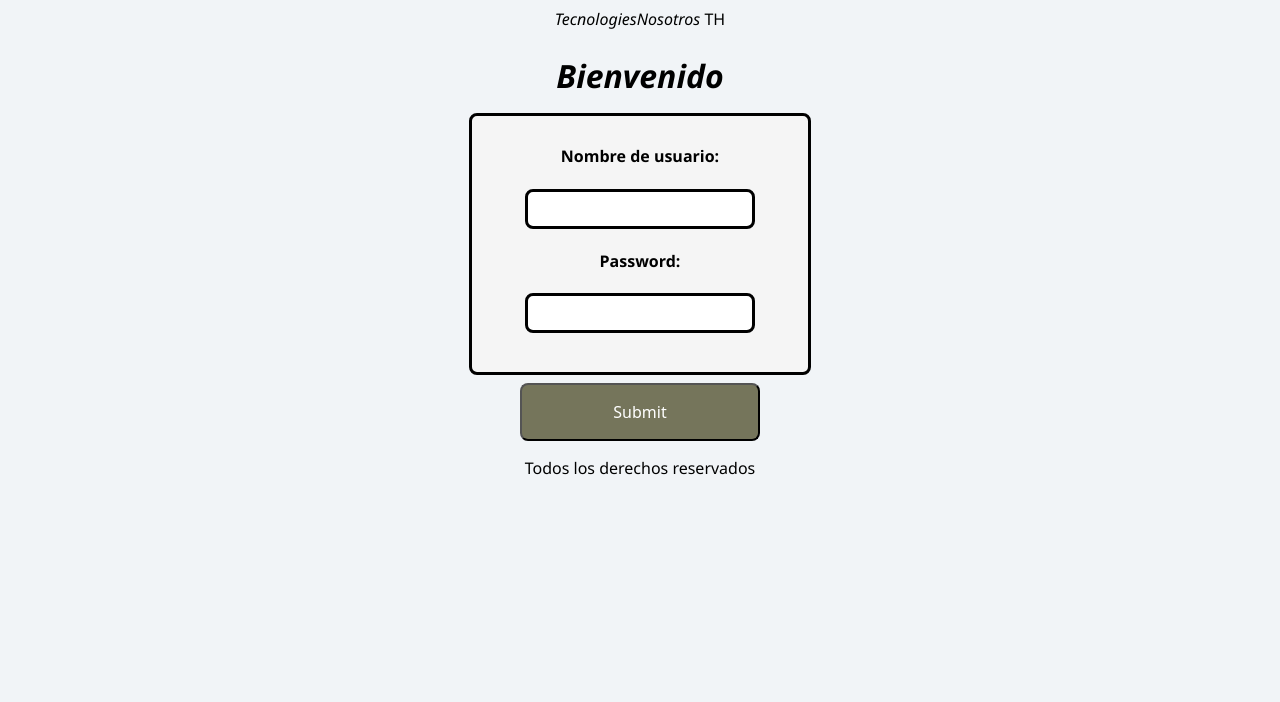
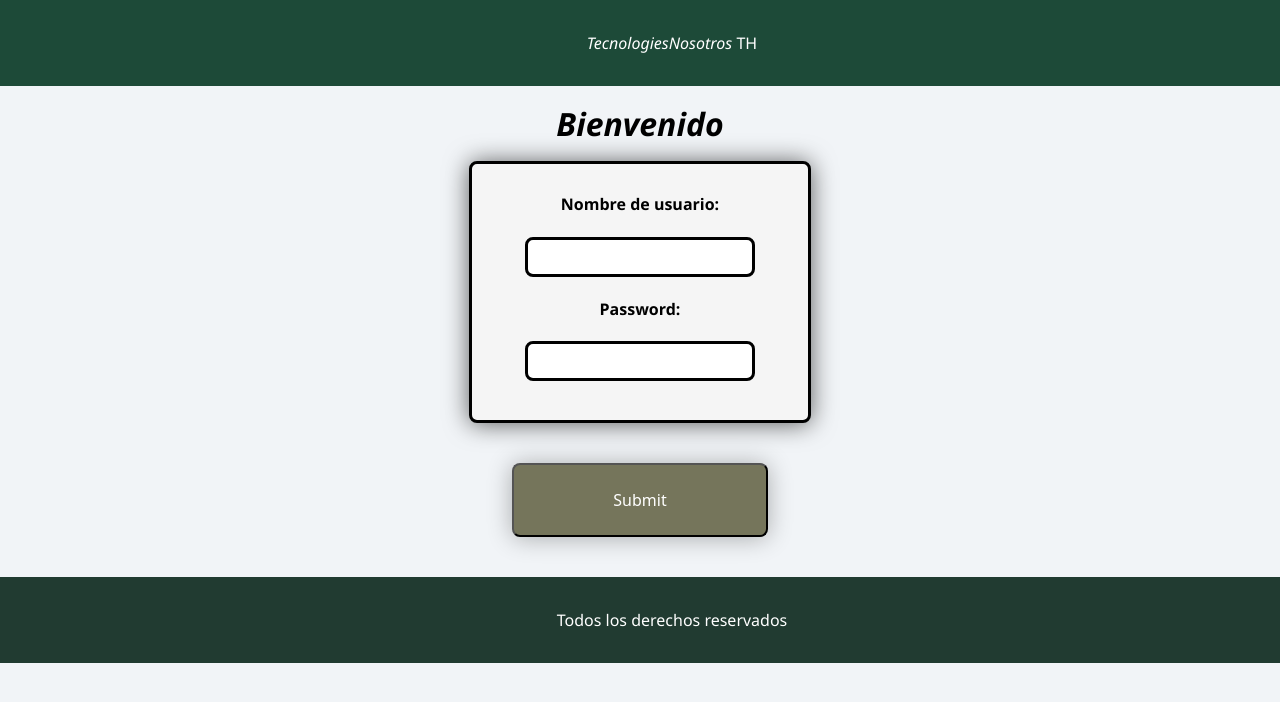
Before and after one commit to Xiuh185/Dspiproyecto, a PHP site: page / in a window 1280 px wide; the page is wider, and only the part inside the window is pictured. Shown: the top 702 px of that part. Run offline with PHP 8.4, Linux system fonts and the light colour scheme.

Commit message:
Update index.css

```diff
--- a/index.css
+++ b/index.css
@@ -31,7 +31,6 @@ body{
     font-style: italic;
     size: 40rem;
     padding: 0.5rem;
-
     border: 0.2rem;
     border-radius: 0.5rem;
     border-color: black;
@@ -43,9 +42,10 @@ body{
     color: white;
     border-radius: 0.5rem;
     font-size: medium;
-    width: 15rem;
-    padding: 1rem;
-    margin: auto;
+    width: 16rem;
+    padding: 1.5rem;
+    margin: 2rem;
+    box-shadow: 0px 1px 25px rgba(0, 0, 0, 0.3);
 }
 div{
     text-align: center;
@@ -61,4 +61,21 @@ div{
     border-radius: 0.5rem;
     border-color: black;
     border-style: solid;
+    box-shadow: 0px 1px 25px rgba(3, 3, 3, 0.623);
 }
+.barradetareas{
+    background: rgba(4, 53, 33, 0.89);
+    font-family: 'Segoe UI', Tahoma, Geneva, Verdana, sans-serif;
+    color: white;
+    padding: 2rem;
+    width: 100%;
+    height: 15%;
+}
+.barrainferior{
+    background: rgba(8, 36, 25, 0.89);
+    font-family: 'Segoe UI', Tahoma, Geneva, Verdana, sans-serif;
+    color: white;
+    padding: 2rem;
+    width: 100%;
+    height: 15%;
+}
```
